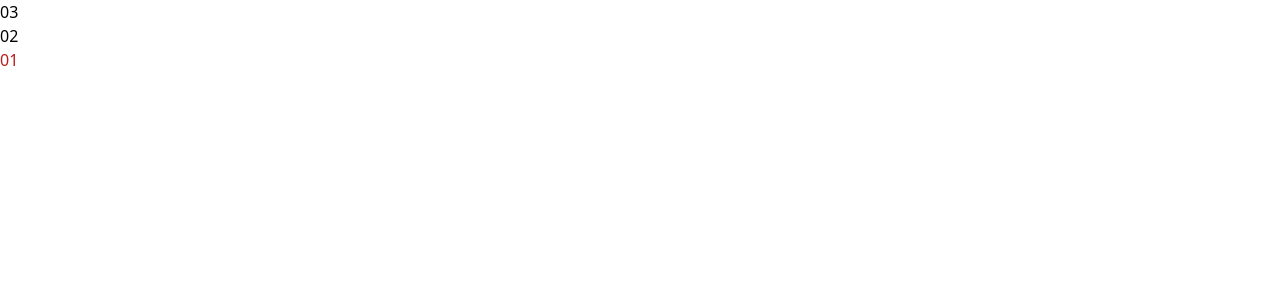
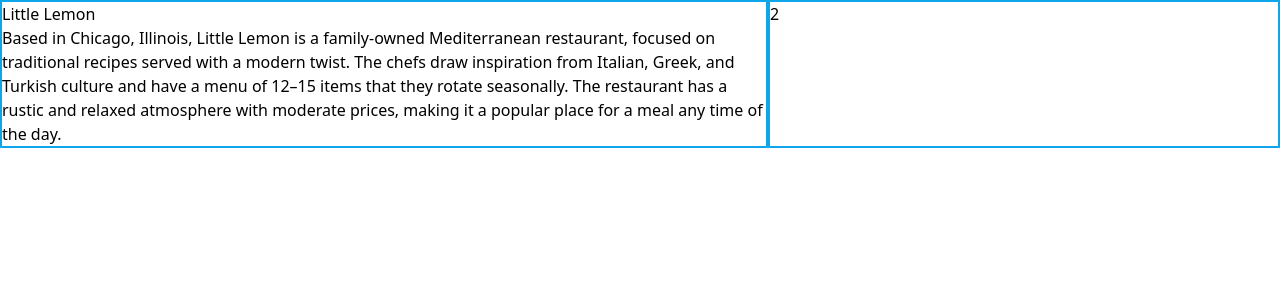
Before and after one commit to kingkwongsta/coursera-capstone-little-lemon, a React (Create React App) app: page / in a window 1280 px wide. Shown: the top 300 px of the page. Built offline with nearby package versions, Linux system fonts and the light colour scheme.

Commit message:
configure sections of hero component

```diff
--- a/src/pages/hero.jsx
+++ b/src/pages/hero.jsx
@@ -2,10 +2,20 @@
 
 function Hero() {
   return (
-    <div class="flex flex-col-reverse">
-      <div class="text-red-700">01</div>
-      <div>02</div>
-      <div>03</div>
+    <div className="flex flex-row">
+      <div className="w-3/5 border-solid border-2 border-sky-500">
+        <h2>Little Lemon</h2>
+        <p>
+          Based in Chicago, Illinois, Little Lemon is a family-owned
+          Mediterranean restaurant, focused on traditional recipes served with a
+          modern twist. The chefs draw inspiration from Italian, Greek, and
+          Turkish culture and have a menu of 12–15 items that they rotate
+          seasonally. The restaurant has a rustic and relaxed atmosphere with
+          moderate prices, making it a popular place for a meal any time of the
+          day.
+        </p>
+      </div>
+      <div className="w-2/5 border-solid border-2 border-sky-500">2</div>
     </div>
   );
 }
```
